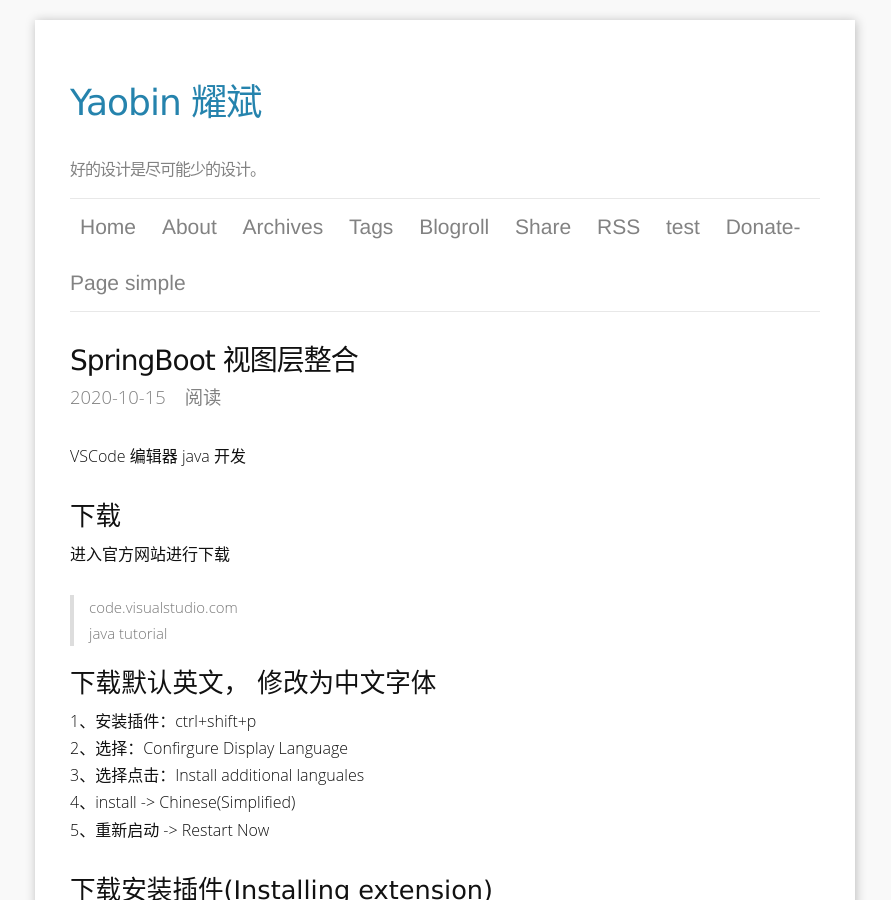
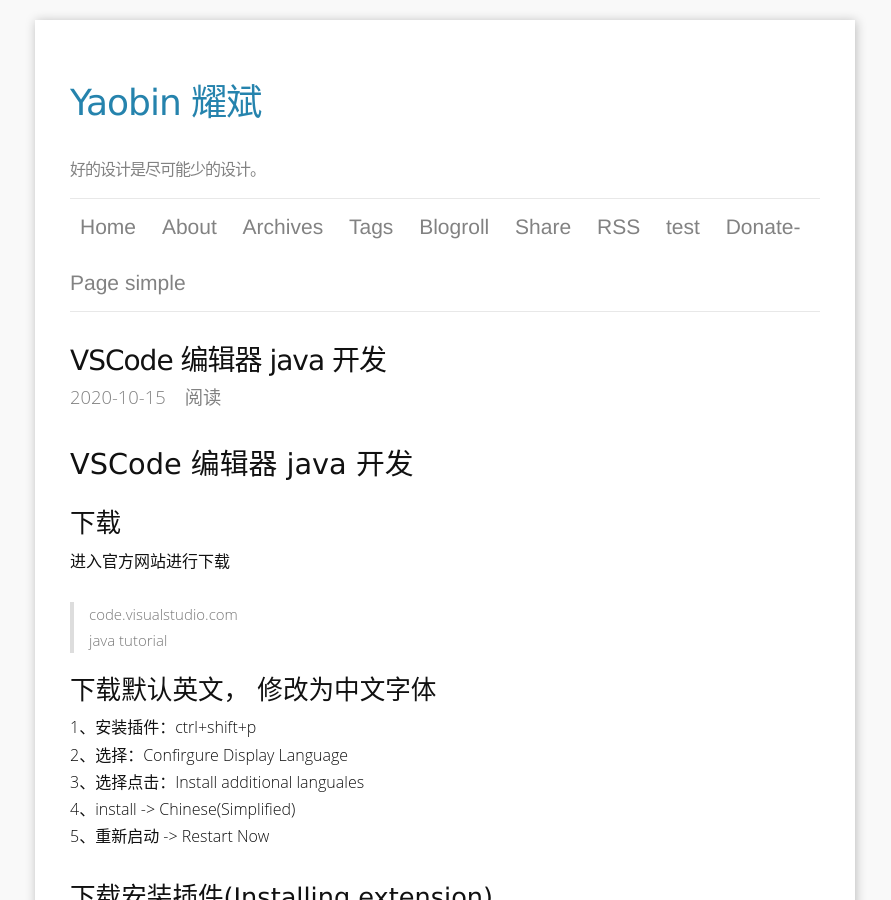
Before and after one commit to tzou24/Abina.github.io, a Jekyll site: the page built from _posts/dev/2020-10-15-vscode-java.md, in a window 1280 px wide and 900 px high. Shown: the whole window, without its empty margins (195-1086 px from the left). Built offline with Jekyll 4.4.1, drawn with Linux system fonts in a browser that asks for light colours; nearby versions of some CDN libraries; comment, search, counter and statistics services are not loaded.

Commit message:
修改标题

```diff
--- a/_posts/dev/2020-10-15-vscode-java.md
+++ b/_posts/dev/2020-10-15-vscode-java.md
@@ -2,7 +2,7 @@
 published: true
 author: YaoBin Zou
 layout: post
-title: SpringBoot 视图层整合
+title: VSCode 编辑器 java 开发
 categories: 开发
 summary:
 comment: true
@@ -10,7 +10,7 @@
   - dev
 ---
 
-VSCode 编辑器 java 开发
+## VSCode 编辑器 java 开发
 ### 下载
 进入官方网站进行下载
 > code.visualstudio.com
```
